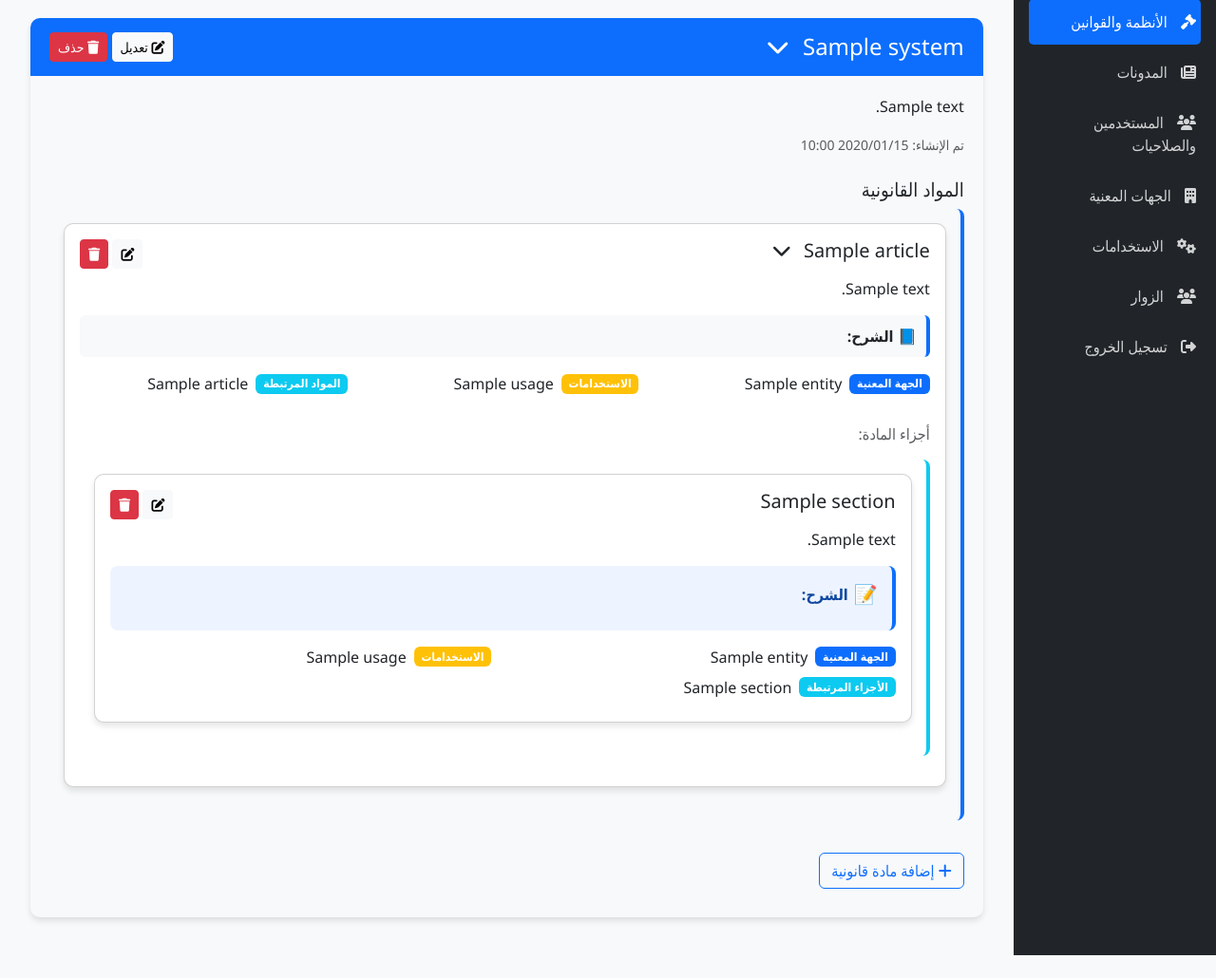
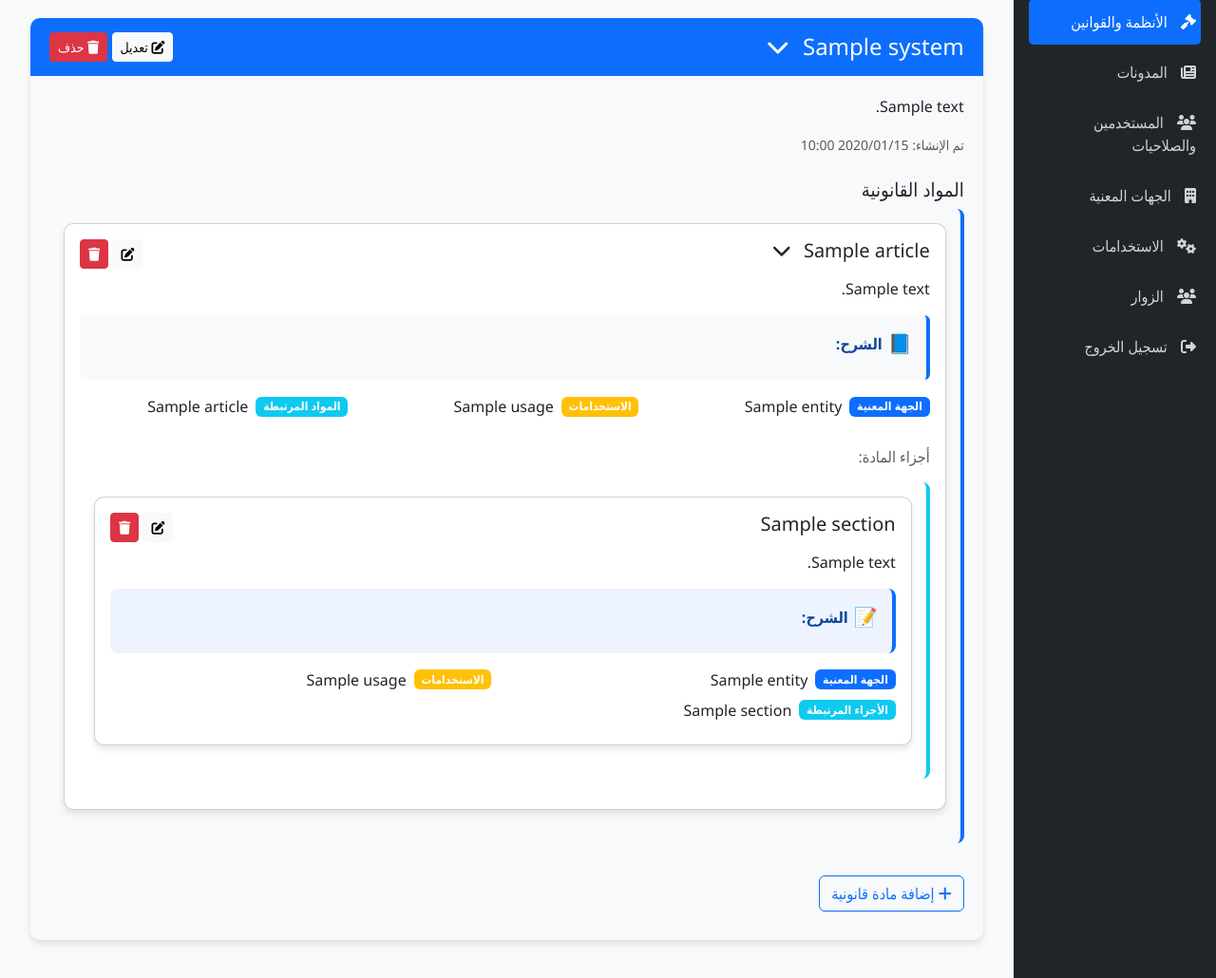
Before and after one commit to AhmedSala51998/knowledgeportal, a PHP site: page /dashboard/systems.php in a window 1280 px wide. Shown: the part 139-1169 px from the top of the page at 95% size. Before the commit the page ends 1145 px from the top, so only its background shows below. Run offline with PHP 8.4, Linux system fonts and the light colour scheme; a user stored in the database is signed in; tables that the repository leaves empty or names only in its code hold one stand-in row (values such as "Sample post"); data that the repository does not hold is empty; some libraries are stand-ins or nearby versions.

Commit message:
hjjghjgh

```diff
--- a/dashboard/systems.php
+++ b/dashboard/systems.php
@@ -910,7 +910,7 @@ function displaySectionsRecursive($sections, $article_id) {
 
             <!-- نص الشرح مع إزاحة -->
             <div style="
-                padding-right:68px;   /* يزح السطور كلها */
+                padding-right:70px;   /* يزح السطور كلها */
                 line-height:1.9;
                 color:#000;
             ">
@@ -1905,9 +1905,38 @@ $systems_result = mysqli_query($conn, $sql);
                                                             <?php echo nl2br($article['content']); ?>
                                                        </p>
 
-                                                        <div style="background:#f8f9fa; border-right:4px solid #0d6efd; padding:10px; margin-top:10px;border-radius:6px;">
-                                                            <strong>📘 الشرح:</strong><br>
-                                                            <?php echo nl2br($article['explanation']); ?>
+                                                        <div style="
+                                                            background:#f8f9fa;
+                                                            border-right:4px solid #0d6efd;
+                                                            padding:15px;
+                                                            margin-top:10px;
+                                                            border-radius:6px;
+                                                            direction:rtl;
+                                                            text-align:right;
+                                                        ">
+
+                                                            <!-- العنوان -->
+                                                            <div style="
+                                                                display:flex;
+                                                                align-items:center;
+                                                                gap:6px;
+                                                                font-weight:bold;
+                                                                margin-bottom:8px;
+                                                                color:#0d47a1;
+                                                            ">
+                                                                <span style="font-size:20px;">📘</span>
+                                                                <span>الشرح:</span>
+                                                            </div>
+
+                                                            <!-- النص المزاح -->
+                                                            <div style="
+                                                                padding-right:70px;  /* مقدار الإزاحة لكل السطور */
+                                                                line-height:1.9;
+                                                                color:#000;
+                                                            ">
+                                                                <?php echo nl2br($article['explanation']); ?>
+                                                            </div>
+
                                                         </div>
 
                                                         <?php
```
